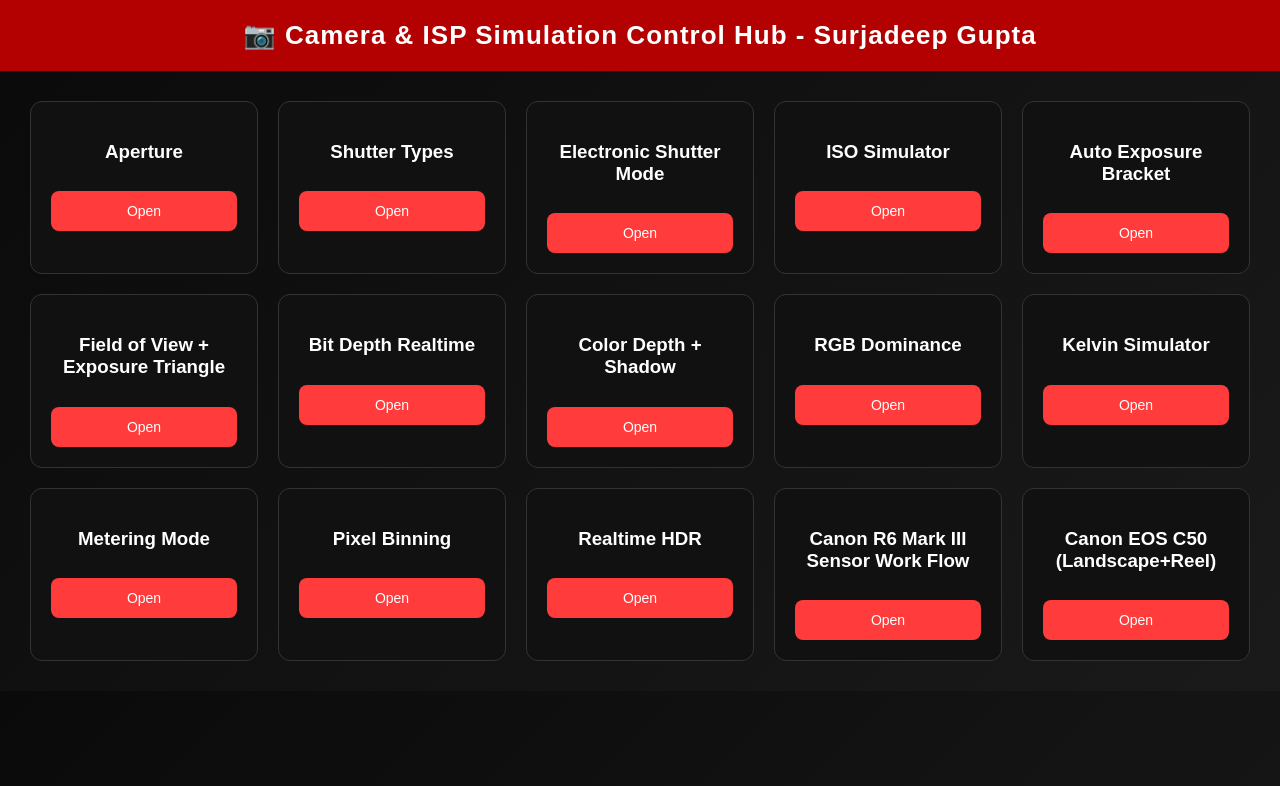
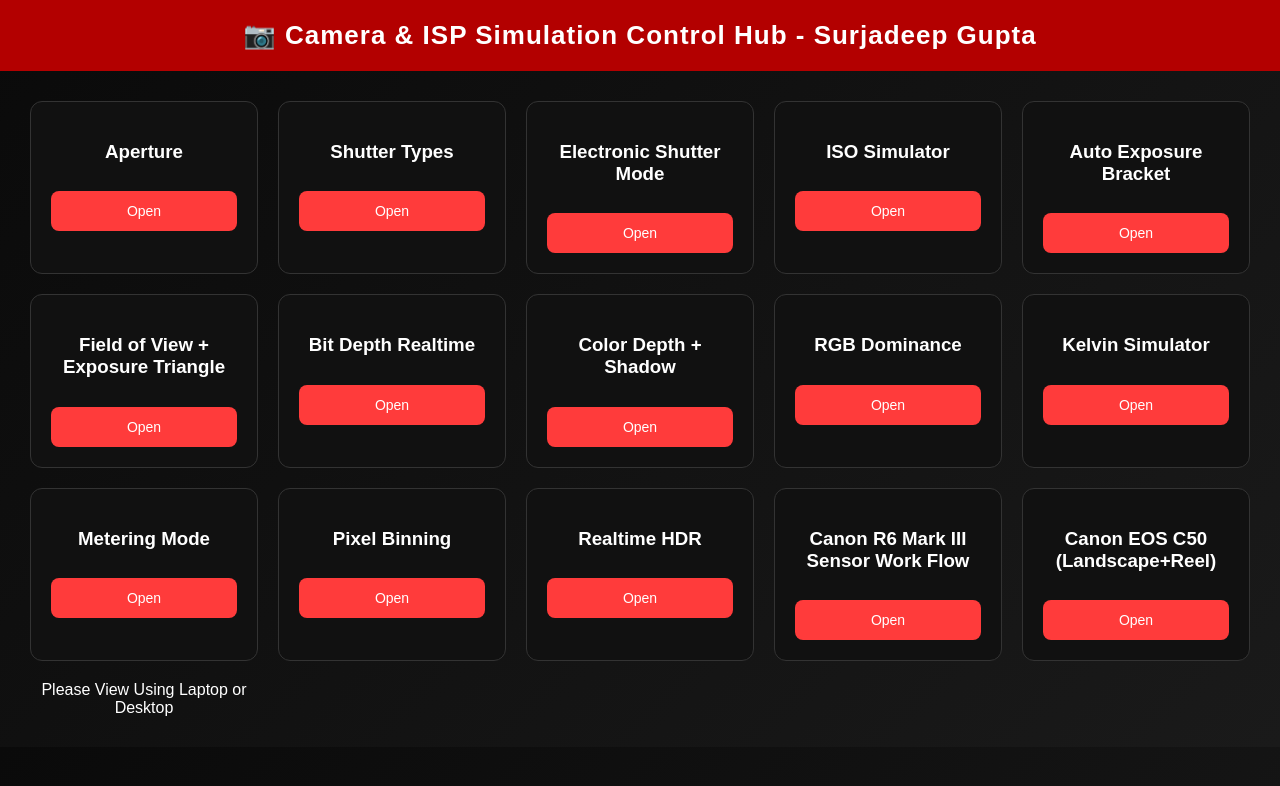
Before and after one commit to Surjadeepgupta/Camera_Simulator, a plain HTML site: page index.html in a window 1280 px wide. Drawn offline with Linux system fonts and the light colour scheme.

Commit message:
Update index.html

```diff
--- a/index.html
+++ b/index.html
@@ -146,7 +146,7 @@ button:hover {
         <h3>Canon EOS C50 (Landscape+Reel) </h3>
         <button onclick="openPage('C50.html')">Open</button>
     </div>
-
+<Center>Please View Using Laptop or Desktop</Center>
 </div>
 
 <script>
```
